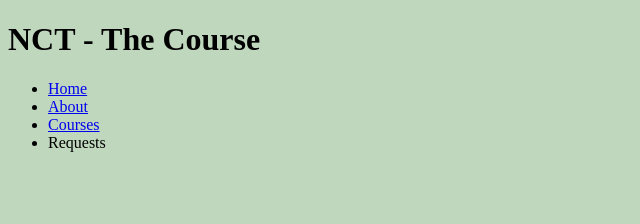
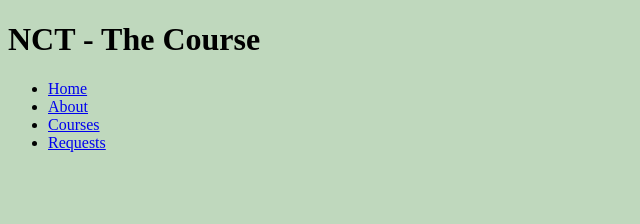
Before and after one commit to ceoraford/nct-course, a Next.js app: page / in a window 1280 px wide. Shown: the top 224 px of the page, without its empty margins (0-640 px from the left). Built offline with nearby package versions, Linux system fonts and the light colour scheme.

Commit message:
Add course commponent

```diff
--- a/src/components/NavBar.js
+++ b/src/components/NavBar.js
@@ -8,7 +8,7 @@ export default function NavBar() {
           <li><Link href="/">Home</Link></li>
           <li><Link href="/about"> About </Link> </li>
           <li> <Link href="/courses"> Courses</Link> </li>
-          <li> Requests </li>
+          <li><Link href="/requests">Requests</Link></li>
         </ul>
     </>
   )
```
Also changed, not shown: src/components/Course.js (added, +11 -0 lines), src/styles/globals.css (line endings or trailing spaces).
